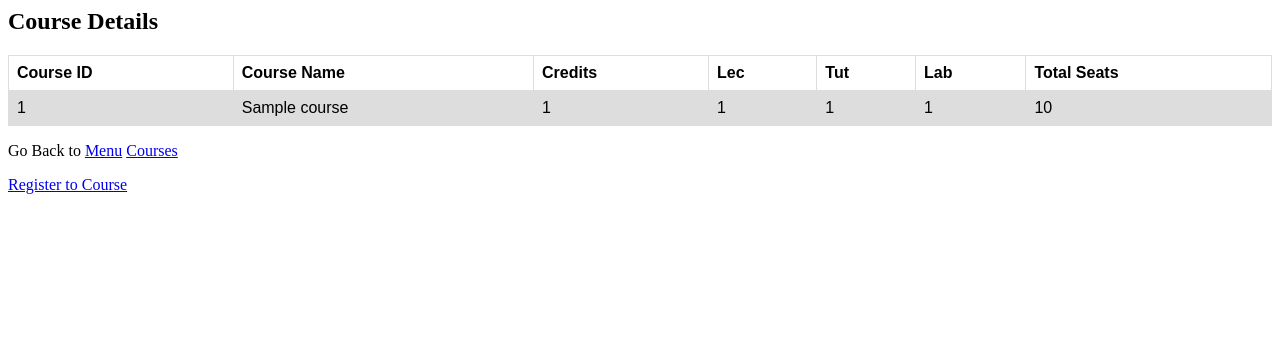
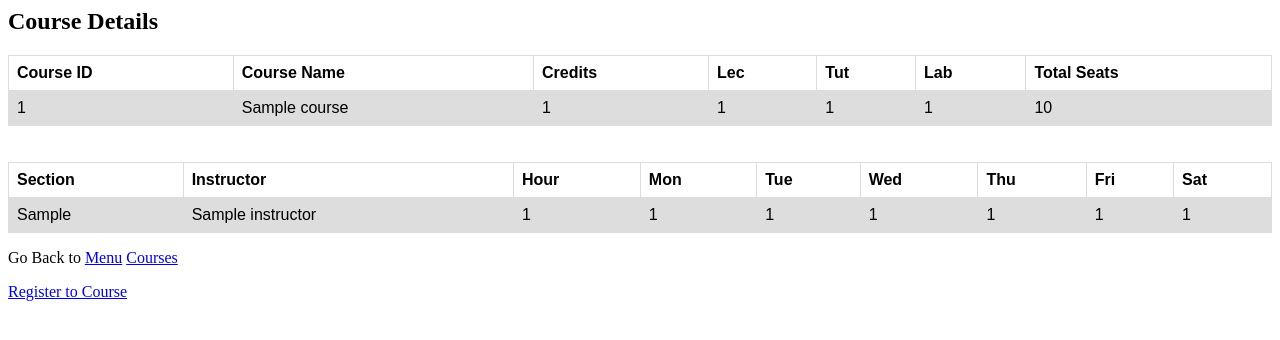
Before and after one commit to rojansudev/erp, a Django app: page /details/1 in a window 1280 px wide. Shown: the top 340 px of the page. Run offline with Django 3.2, Linux system fonts and the light colour scheme; tables that the repository leaves empty hold one stand-in row (values such as "Sample post").

Commit message:
add sections info

```diff
--- a/studentsystem/templates/studentsystem/CourseDetails.html
+++ b/studentsystem/templates/studentsystem/CourseDetails.html
@@ -41,6 +41,37 @@ tr:nth-child(even) {
     <td>{{course.total_seats}}</td>
   </tr>
 </table>
+<br><br>
+<table>
+  <tr>
+    <th>Section</th>
+    <th>Instructor</th>
+    <th>Hour</th>
+    <th>Mon</th>
+    <th>Tue</th>
+    <th>Wed</th>
+    <th>Thu</th>
+    <th>Fri</th>
+    <th>Sat</th>
+  </tr>
+
+  {% for section in sections %}
+  <tr>
+    <td>{{section.section_type}}</td>
+    <td>{{section.inst.inst_name}}</td>
+    <td>{{section.section_hour}}</td>
+    <td>{{section.mon}}</td>
+    <td>{{section.tue}}</td>
+    <td>{{section.wed}}</td>
+    <td>{{section.thu}}</td>
+    <td>{{section.fri}}</td>
+    <td>{{section.sat}}</td>
+  </tr>
+  {% endfor%}
+
+</table>
+
+
 <p>Go Back to <a href="{% url 'studentsystem:menu' %}">Menu</a> <a href="{% url 'studentsystem:viewcurrent' %}">Courses</a></p>
 <p><a href="{% url 'studentsystem:registerDirect' temp %}">Register to Course</a></p>
 
--- a/studentsystem/views.py
+++ b/studentsystem/views.py
@@ -78,7 +78,8 @@ def viewcurrent(request):
 def CourseDetails(request, course_id):
     org_courseid = " ".join((course_id.split('-')))
     course = get_object_or_404(Course, pk=org_courseid)
-    return render(request, 'studentsystem/CourseDetails.html', {'course':course,'temp':course_id})
+    sections=get_list_or_404(Section,course_id=org_courseid)
+    return render(request, 'studentsystem/CourseDetails.html', {'course':course,'temp':course_id,'sections':sections})
 
 #get academic history
 def history(request):
@@ -203,7 +204,7 @@ def registerForm(request):
 def registerDirect(request,course_id):
     org_courseid = " ".join((course_id.split('-')))
     course = get_object_or_404(Course, pk=org_courseid)
-
+    sections=get_list_or_404(Section,course_id=org_courseid)
     student_id=request.session['student_id']
     to_enroll=org_courseid
 
@@ -214,7 +215,7 @@ def registerDirect(request,course_id):
             msg="You are already registered to course"
         else:
             msg="Cannot register,You have taken it in previous semester"
-        return render(request, 'studentsystem/CourseDetails.html', {'course':course,'msg':msg,'temp':course_id})
+        return render(request, 'studentsystem/CourseDetails.html', {'course':course,'msg':msg,'temp':course_id,'sections':sections})
     except (KeyError, Enroll.DoesNotExist):
         res=checkClash(student_id,to_enroll)
 
@@ -227,7 +228,7 @@ def registerDirect(request,course_id):
             msg="You are registered to "+ to_enroll
 
 
-        return render(request, 'studentsystem/CourseDetails.html', {'course':course,'msg':msg,'temp':course_id})
+        return render(request, 'studentsystem/CourseDetails.html', {'course':course,'msg':msg,'temp':course_id,'sections':sections})
 
 
 
```
